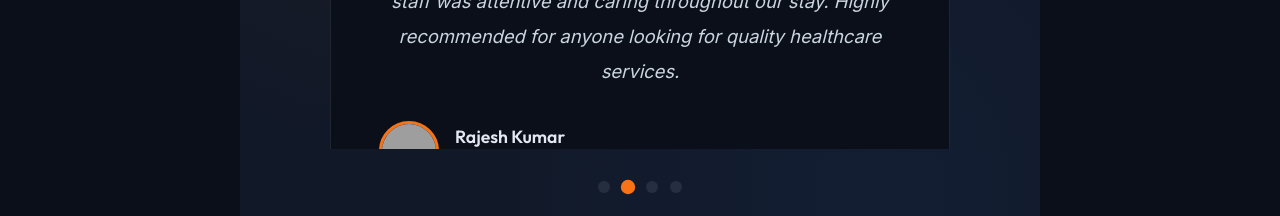
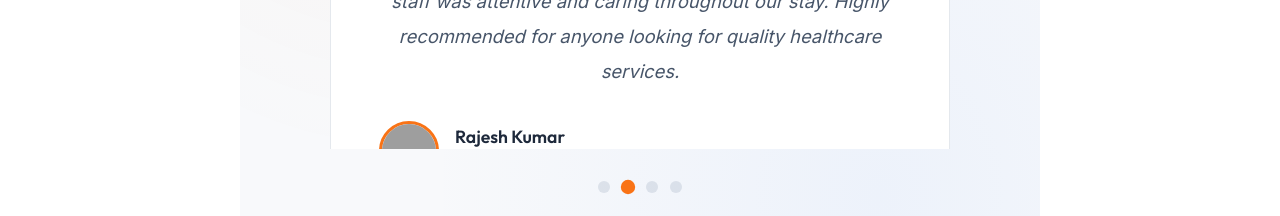
Before and after one commit to Kabir14815/metha, a React (Vite) app: page / in a window 1280 px wide. Shown: the part 6300-6516 px from the top of the page. Built offline with nearby package versions, Linux system fonts and the light colour scheme; grey boxes are pictures that could not be loaded.

Commit message:
Revert "Convert entire site to dark theme"
This reverts commit 7c141cde650a7fab65efcbddee3b4cd4fa1e7c03.

```diff
--- a/src/components/Hero.css
+++ b/src/components/Hero.css
@@ -88,7 +88,7 @@
   align-items: center;
   gap: 2rem;
   padding: 1.5rem 2rem;
-  background: rgba(17, 24, 39, 0.8);
+  background: #eef1f6;
   border-radius: var(--radius-lg);
   border: 1px solid rgba(148, 163, 184, 0.35);
   box-shadow: 0 4px 15px rgba(0, 0, 0, 0.08);
@@ -114,7 +114,7 @@
 .stat-divider {
   width: 1px;
   height: 40px;
-  background: rgba(148, 163, 184, 0.3);
+  background: rgba(148, 163, 184, 0.4);
 }
 
 /* Visual Section */
--- a/src/components/Services.css
+++ b/src/components/Services.css
@@ -78,7 +78,7 @@
   display: flex;
   align-items: center;
   justify-content: center;
-  background: var(--color-primary-light);
+  background: rgba(249, 115, 22, 0.1);
   border-radius: 50%;
   transition: all var(--transition-base);
 }
--- a/src/index.css
+++ b/src/index.css
@@ -2,30 +2,30 @@
 
 /* ===== CSS CUSTOM PROPERTIES ===== */
 :root {
-  /* Colors - Dark Theme */
-  --color-bg-primary: #0b0f19;
-  --color-bg-secondary: #111827;
-  --color-bg-card: #1a1f2e;
-  --color-bg-glass: rgba(11, 15, 25, 0.85);
+  /* Colors */
+  --color-bg-primary: #ffffff;
+  --color-bg-secondary: #f8f9fb;
+  --color-bg-card: #ffffff;
+  --color-bg-glass: rgba(255, 255, 255, 0.85);
 
   --color-primary: #f97316;
   --color-primary-hover: #ea580c;
-  --color-primary-light: rgba(249, 115, 22, 0.12);
+  --color-primary-light: rgba(249, 115, 22, 0.08);
 
   --color-accent: #3b82f6;
-  --color-accent-light: rgba(59, 130, 246, 0.12);
+  --color-accent-light: rgba(59, 130, 246, 0.08);
 
-  --color-text: #e2e8f0;
-  --color-text-muted: #94a3b8;
-  --color-text-secondary: #cbd5e1;
+  --color-text: #1e293b;
+  --color-text-muted: #64748b;
+  --color-text-secondary: #475569;
 
-  --color-border: rgba(148, 163, 184, 0.15);
-  --color-border-light: rgba(148, 163, 184, 0.08);
+  --color-border: rgba(148, 163, 184, 0.25);
+  --color-border-light: rgba(148, 163, 184, 0.12);
 
   /* Gradients */
   --gradient-primary: linear-gradient(135deg, #f97316 0%, #fb923c 100%);
-  --gradient-hero: linear-gradient(135deg, rgba(11, 15, 25, 0.95) 0%, rgba(17, 24, 39, 0.85) 100%);
-  --gradient-card: linear-gradient(145deg, rgba(26, 31, 46, 0.95) 0%, rgba(17, 24, 39, 0.8) 100%);
+  --gradient-hero: linear-gradient(135deg, rgba(255, 255, 255, 0.95) 0%, rgba(248, 249, 251, 0.85) 100%);
+  --gradient-card: linear-gradient(145deg, rgba(255, 255, 255, 0.95) 0%, rgba(248, 249, 251, 0.8) 100%);
 
   /* Typography */
   --font-heading: 'Outfit', sans-serif;
@@ -48,11 +48,11 @@
   --radius-full: 9999px;
 
   /* Shadows */
-  --shadow-sm: 0 1px 2px rgba(0, 0, 0, 0.2);
-  --shadow-md: 0 4px 6px -1px rgba(0, 0, 0, 0.3), 0 2px 4px -2px rgba(0, 0, 0, 0.2);
-  --shadow-lg: 0 10px 15px -3px rgba(0, 0, 0, 0.35), 0 4px 6px -4px rgba(0, 0, 0, 0.2);
-  --shadow-xl: 0 20px 25px -5px rgba(0, 0, 0, 0.4), 0 8px 10px -6px rgba(0, 0, 0, 0.2);
-  --shadow-glow: 0 0 40px rgba(249, 115, 22, 0.3);
+  --shadow-sm: 0 1px 2px rgba(0, 0, 0, 0.05);
+  --shadow-md: 0 4px 6px -1px rgba(0, 0, 0, 0.07), 0 2px 4px -2px rgba(0, 0, 0, 0.05);
+  --shadow-lg: 0 10px 15px -3px rgba(0, 0, 0, 0.08), 0 4px 6px -4px rgba(0, 0, 0, 0.05);
+  --shadow-xl: 0 20px 25px -5px rgba(0, 0, 0, 0.1), 0 8px 10px -6px rgba(0, 0, 0, 0.05);
+  --shadow-glow: 0 0 40px rgba(249, 115, 22, 0.2);
 
   /* Transitions */
   --transition-fast: 150ms ease;
@@ -326,13 +326,13 @@ p {
 }
 
 ::-webkit-scrollbar-track {
-  background: #0b0f19;
+  background: #f1f5f9;
 }
 
 ::-webkit-scrollbar-thumb {
-  background: #334155;
+  background: #cbd5e1;
   border-radius: var(--radius-full);
-  border: 2px solid #0b0f19;
+  border: 2px solid #f1f5f9;
 }
 
 ::-webkit-scrollbar-thumb:hover {
--- a/src/pages/AboutPage.css
+++ b/src/pages/AboutPage.css
@@ -349,7 +349,7 @@
 }
 
 .cta-buttons .btn-primary:hover {
-  background: #e2e8f0;
+  background: #f1f5f9;
 }
 
 .cta-buttons .btn-outline {
```
